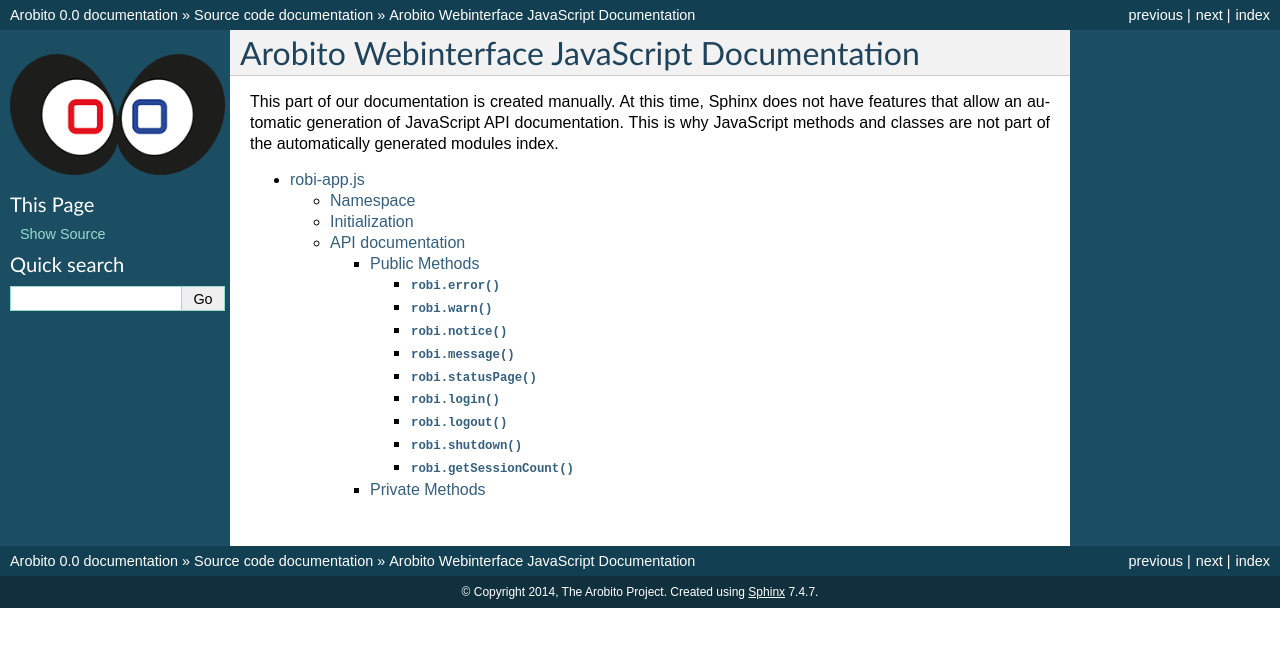
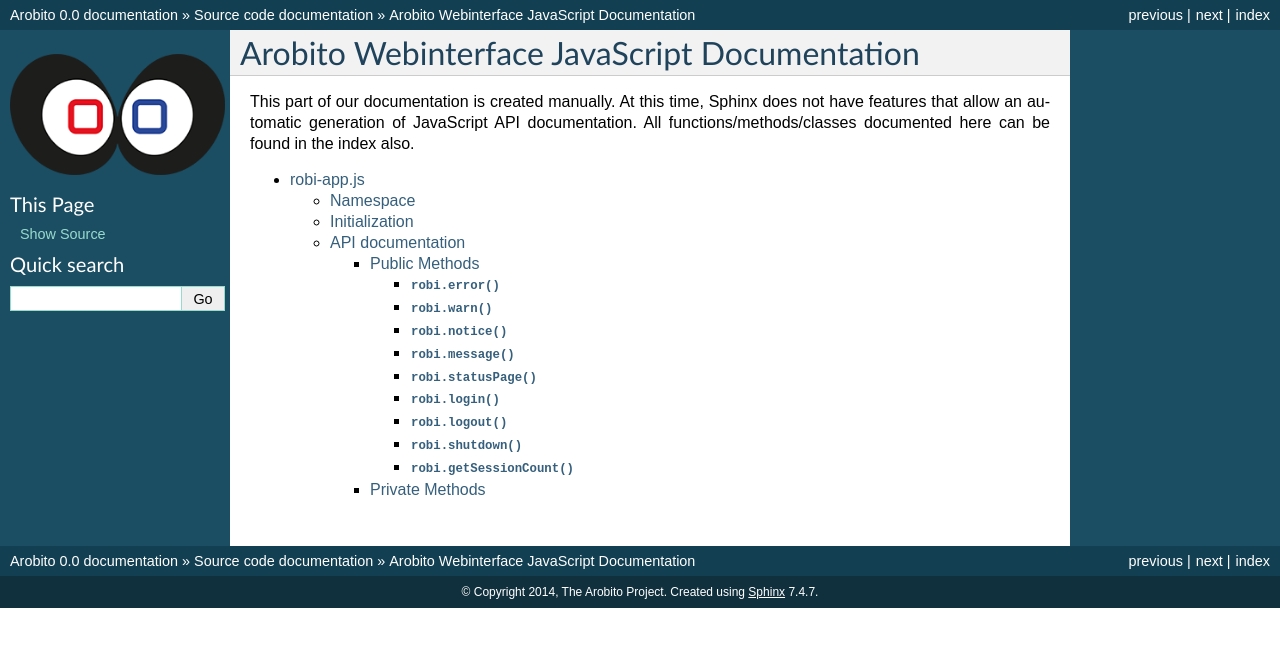
Before and after one commit to arobito/arobito-docs, a Sphinx documentation site: the page built from source/web-js/index.rst, in a window 1280 px wide. Shown: the top 647 px of the page. Built offline with Sphinx 7.4.7, drawn with Linux system fonts in a browser that asks for light colours; pages that are not in the unit, such as notebooks, are missing from menus.

Commit message:
Robi JS methods are in the index

```diff
--- a/source/web-js/index.rst
+++ b/source/web-js/index.rst
@@ -17,8 +17,8 @@ Arobito Webinterface JavaScript Documentation
 =============================================
 
 This part of our documentation is created manually. At this time, Sphinx does not have features that allow an
-automatic generation of JavaScript API documentation. This is why JavaScript methods and classes are not part
-of the automatically generated modules index.
+automatic generation of JavaScript API documentation. All functions/methods/classes documented here can be found
+in the index also.
 
 .. toctree::
    :maxdepth: 6
```
